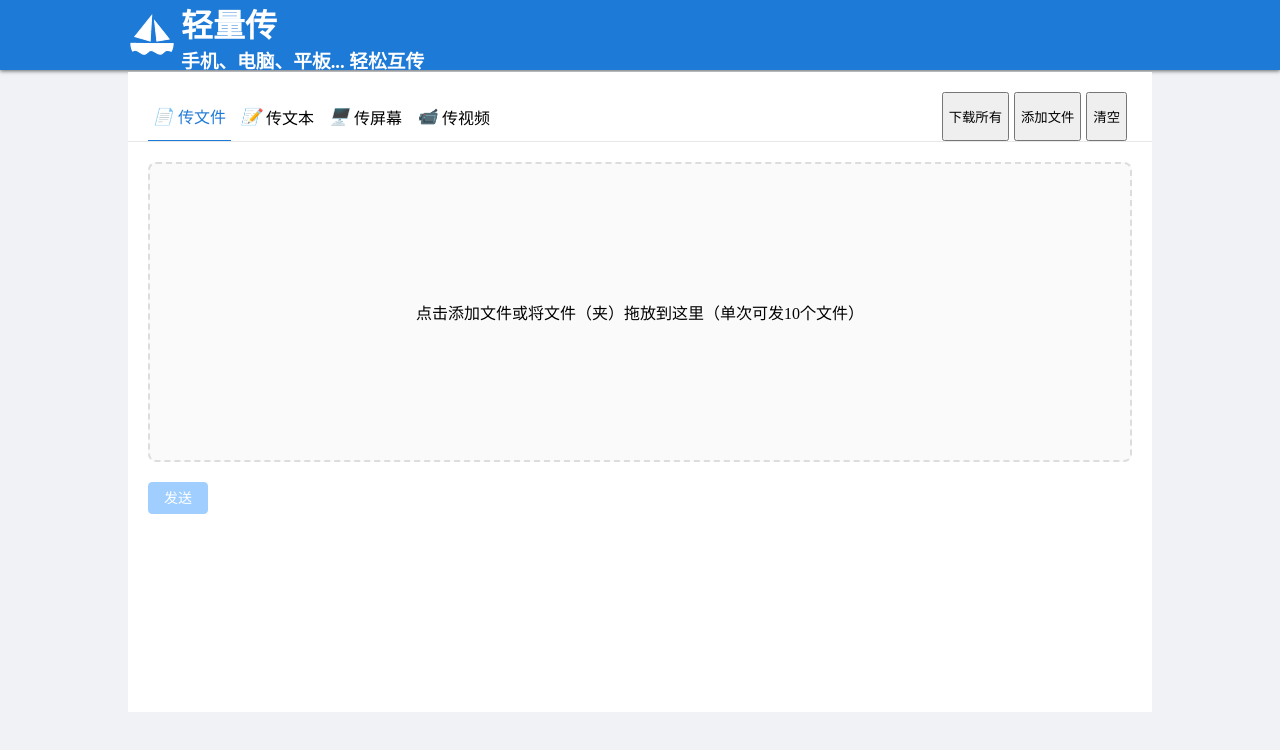
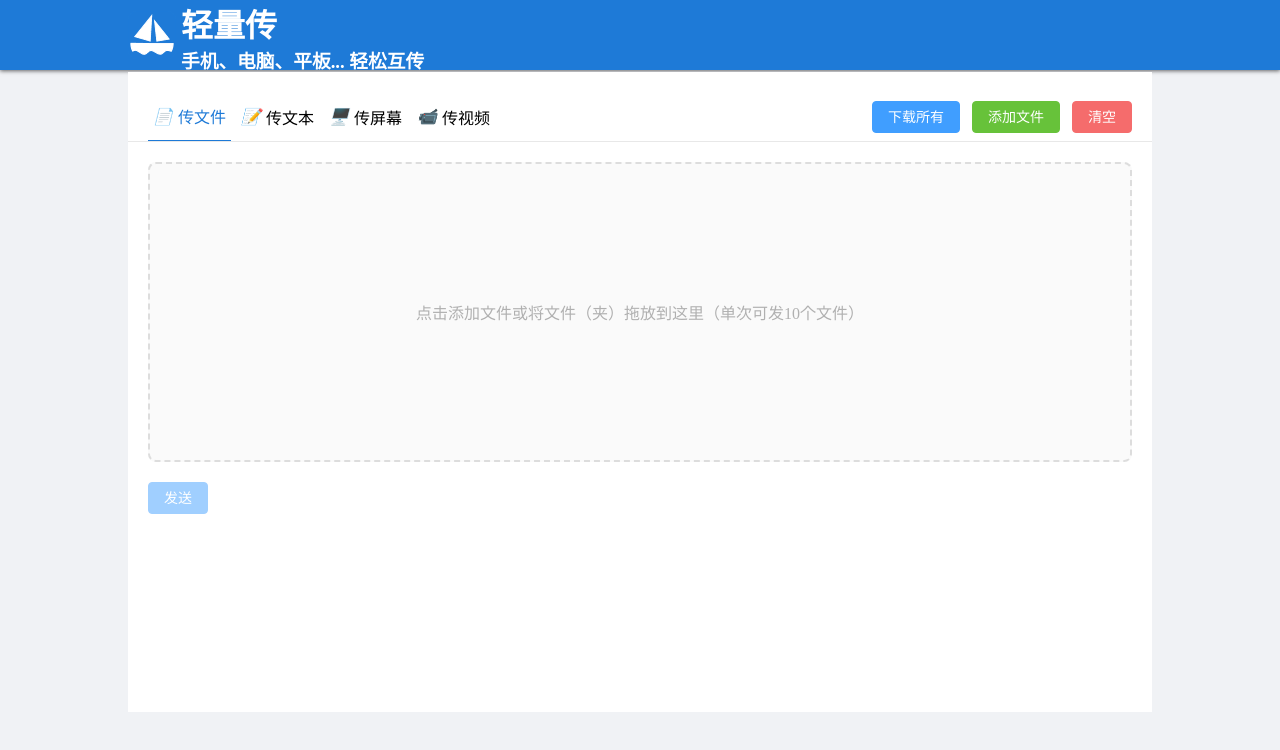
Before and after one commit to jeff-jayden/2025_bishe_webrtc_p2p, a Vue app: page / in a window 1280 px wide. Shown: the top 750 px of the page. Built offline with nearby package versions, Linux system fonts and the light colour scheme.

Commit message:
feat(main-page): 样式优化

```diff
--- a/src/App.vue
+++ b/src/App.vue
@@ -47,9 +47,9 @@
           </div>
         </div>
         <div class="right-nav">
-          <button class="nav-button">下载所有</button>
-          <button class="nav-button">添加文件</button>
-          <button class="nav-button nav-button-clear">清空</button>
+          <el-button type="primary" class="nav-button">下载所有</el-button>
+          <el-button type="success" class="nav-button">添加文件</el-button>
+          <el-button type="danger" class="nav-button nav-button-clear">清空</el-button>
         </div>
       </div>
       <div class="transfer-file">
@@ -131,7 +131,7 @@ const configuration = ref({
 
 const switchFunction = (tab) => {
   activeTab.value = tab;
-}
+};
 
 // 选择并发送文件
 const selectFile = () => {
@@ -493,10 +493,7 @@ onMounted(() => {
         flex: 1;
         display: flex;
         justify-content: flex-end;
-        .nav-button {
-          padding: 5px;
-          margin-right: 5px;
-        }
+        align-items: center;
       }
     }
 
@@ -524,6 +521,10 @@ onMounted(() => {
       .drop-area.drop-hover {
         border-color: #2196f3;
         background-color: rgba(33, 150, 243, 0.05);
+      }
+
+      .drop-content {
+        color: #b0b0b0;
       }
 
       .file-container {
```
